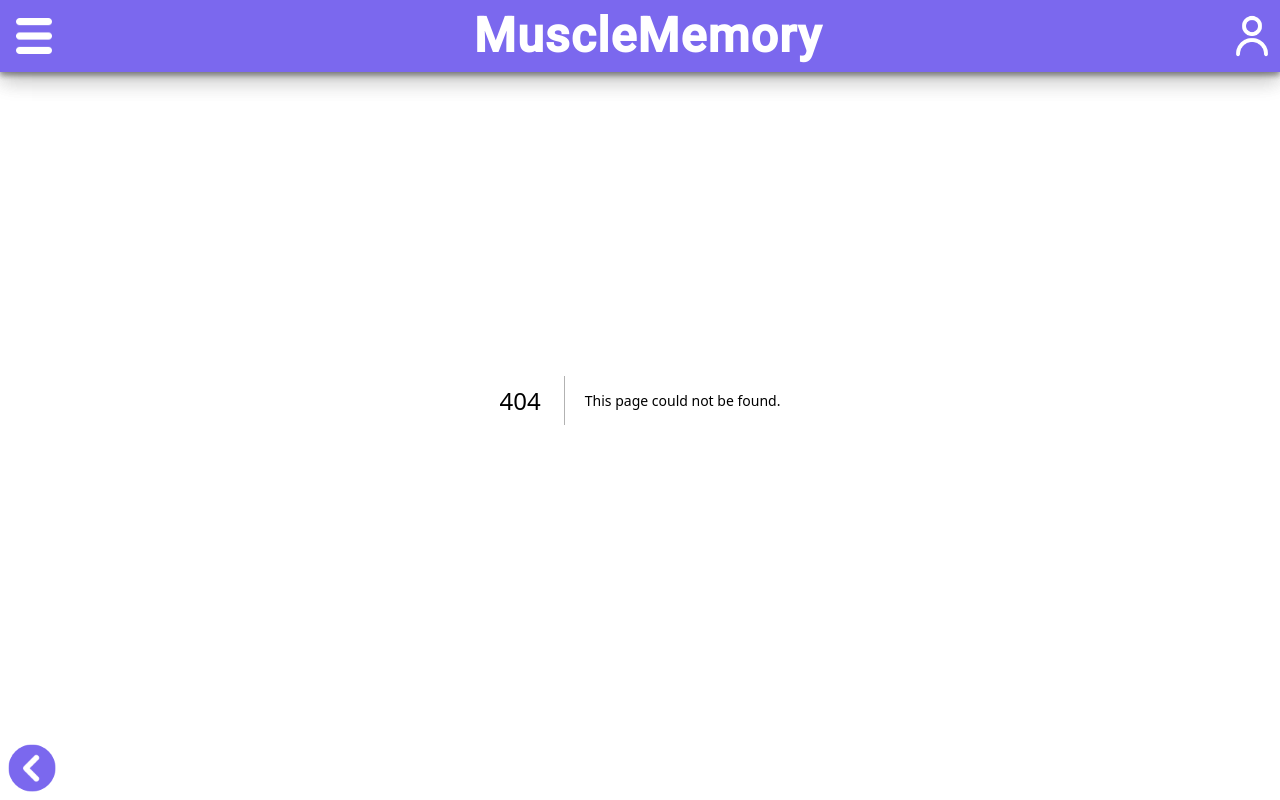
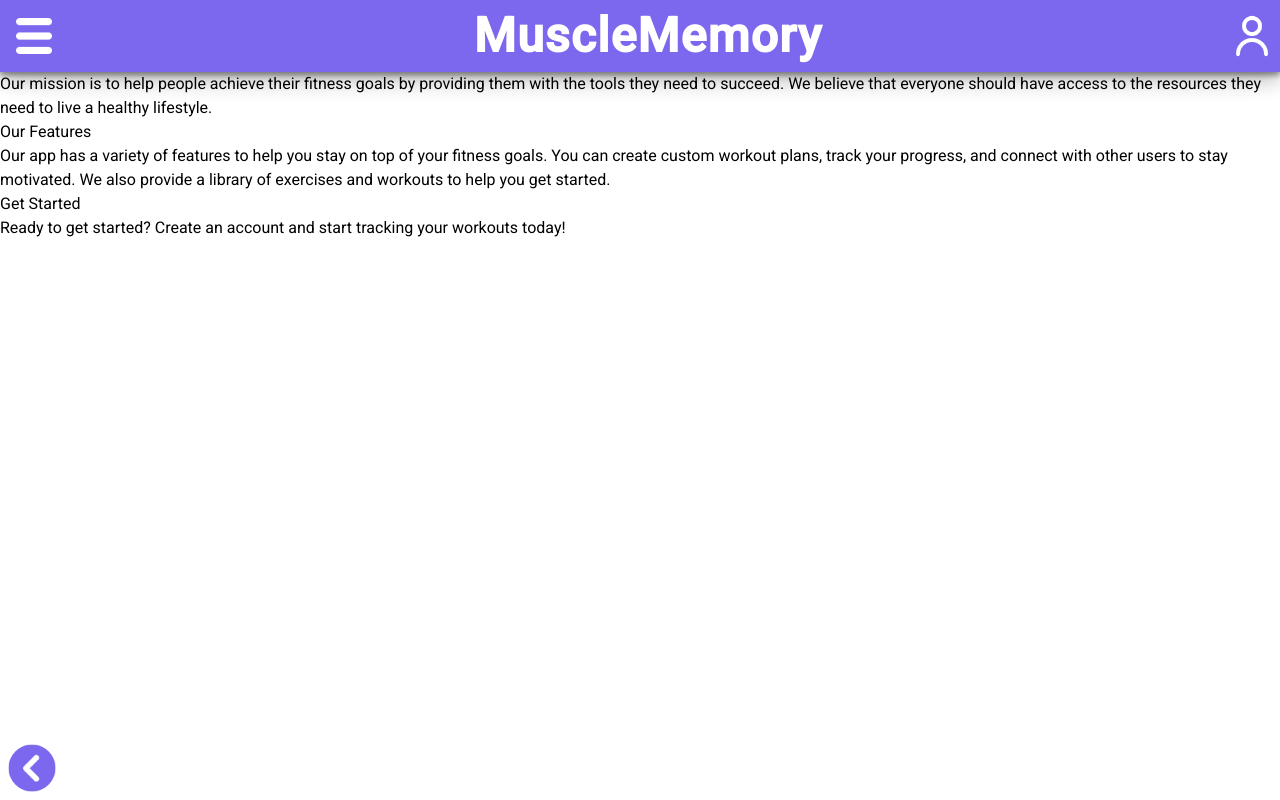
Before and after one commit to jszama/musclememory, a Next.js app in the folder frontend/: page /contact-us in a window 1280 px wide. Before the commit this address had no page. Built offline with nearby package versions, Linux system fonts and the light colour scheme.

Commit message:
UI: contact us page created

```diff
--- /dev/null
+++ b/frontend/app/contact-us/page.tsx
@@ -0,0 +1,39 @@
+export default function Contact() {
+    return (
+        <main className="contact-page">
+            <h1>
+                About MuscleMemory
+            </h1>
+            <article>
+                MuscleMemory is a fitness app that helps you track your workouts and stay on top of your fitness goals.
+            </article>
+            <div className="contact-info">
+                <section>
+                    <h2>
+                        Our Mission
+                    </h2>
+                    <article>
+                        Our mission is to help people achieve their fitness goals by providing them with the tools they need to succeed. We believe that everyone should have access to the resources they need to live a healthy lifestyle.
+                    </article>
+                </section>
+
+                <section>
+                    <h2>
+                        Our Features
+                    </h2>
+                    <article>
+                        Our app has a variety of features to help you stay on top of your fitness goals. You can create custom workout plans, track your progress, and connect with other users to stay motivated. We also provide a library of exercises and workouts to help you get started.
+                    </article>
+                </section>
+            </div>
+            <section>
+                    <h2>
+                        Get Started
+                    </h2>
+                    <article>
+                        Ready to get started? Create an account and start tracking your workouts today!
+                    </article>
+                </section>
+        </main>
+    );
+}
```
